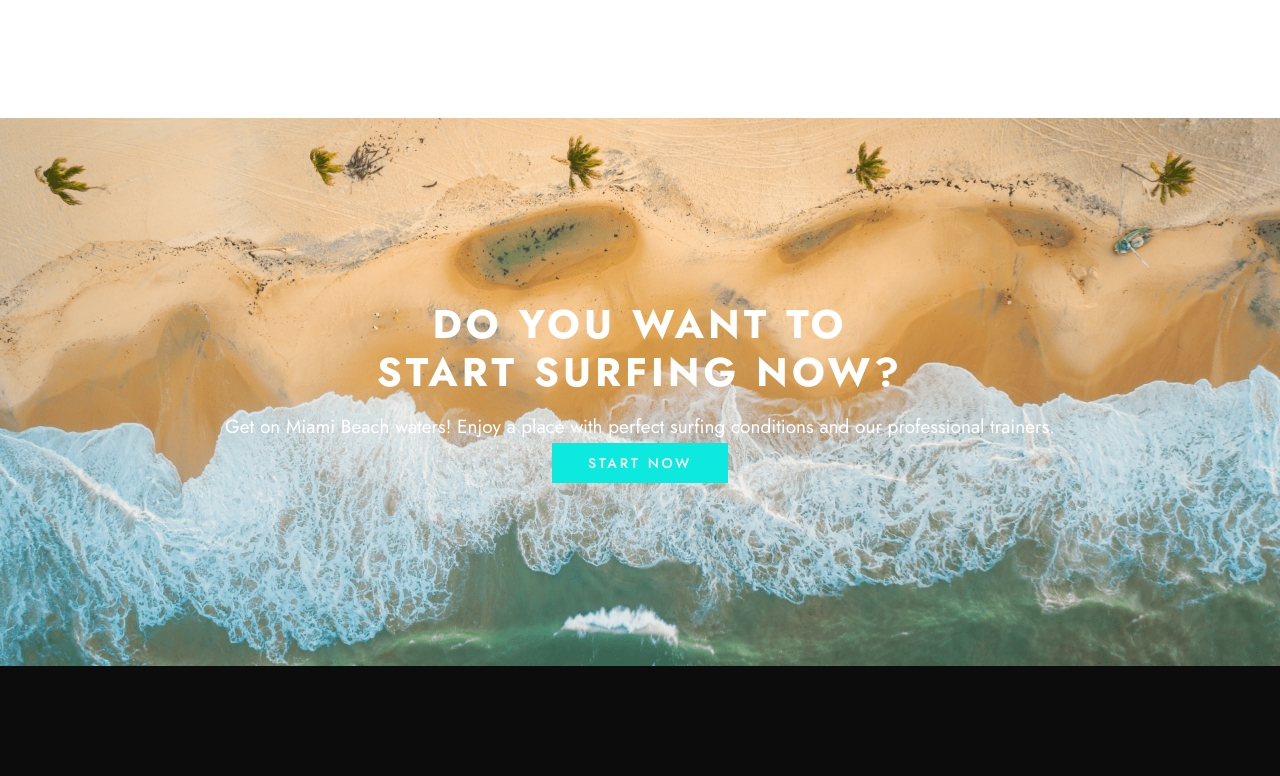
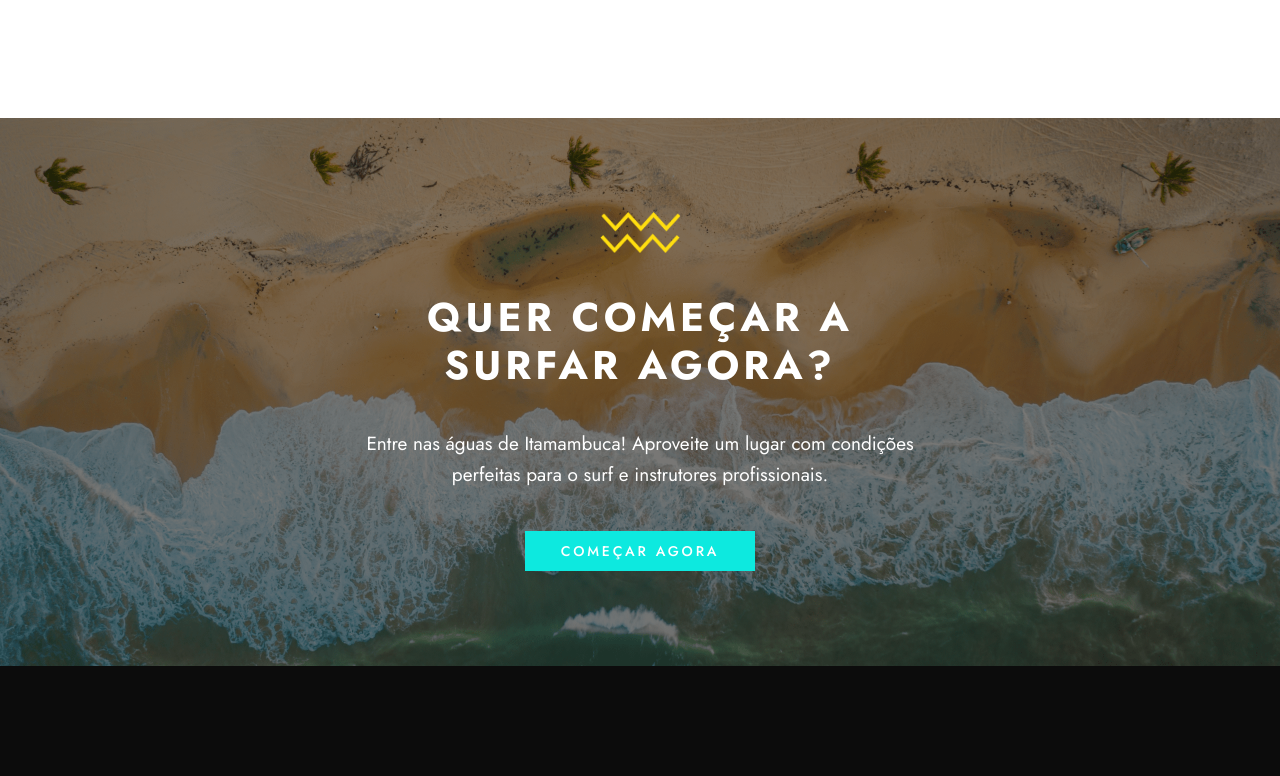
Before and after one commit to IgnacioVivas/Escuela-de-surf-Morro-Boy, a React (Vite) app: page / in a window 1280 px wide. Shown: the part 4807-5583 px from the top of the page. Built offline with nearby package versions, Linux system fonts and the light colour scheme.

Commit message:
actualizando rama

```diff
--- a/src/components/miUi/Footer.tsx
+++ b/src/components/miUi/Footer.tsx
@@ -62,7 +62,7 @@ function Footer() {
 			<div className="hidden w-full md:flex items-center justify-center py-4 px-2 bg-black">
 				<a href="">
 					<span className="text-gris-secundario text-xs text-center">
-						Feito com 🌊 e ☀️ em Itamambuca — Desenvolvido por Luana Andrada
+						Feito com 🌊 e ☀️ em Itamambuca — Desenvolvido por Ignacio Vivas
 					</span>
 				</a>
 			</div>
--- a/src/components/sections/Banner.tsx
+++ b/src/components/sections/Banner.tsx
@@ -1,18 +1,21 @@
 import banner from '@/assets/playa.png';
 import ButtonUno from '../miUi/ButtonUno';
+import waves from '@/assets/waves-small.png';
 
 function Banner() {
 	return (
 		<div className="relative flex justify-center items-center ">
-			<img src={banner} alt="playa" />
-			<div className="absolute text-white flex flex-col justify-center items-center">
-				<h2 className="text-3xl text-center font-bold md:text-[40px] uppercase tracking-widest mb-4">
-					Do you want to <br /> start surfing now?
+			<img className="brightness-50 min-h-[500px] object-cover" src={banner} alt="playa" />
+			<div className="px-12 md:px-[60px] absolute text-white flex flex-col justify-center items-center gap-6 xl:gap-10">
+				<img className="w-20" src={waves} alt="waves" />
+				<h2 className="text-3xl text-center font-bold md:text-[40px] uppercase tracking-widest">
+					Quer começar a <br /> surfar agora?
 				</h2>
 				<p className="text-[19px] text-center leading-relaxed">
-					Get on Miami Beach waters! Enjoy a place with perfect surfing conditions and our professional trainers.
+					Entre nas águas de Itamambuca! Aproveite um lugar com condições <br /> perfeitas para o surf e instrutores
+					profissionais.
 				</p>
-				<ButtonUno>STart now</ButtonUno>
+				<ButtonUno>Começar agora</ButtonUno>
 			</div>
 		</div>
 	);
```
Also changed, not shown: src/assets/waves-small.png (added).
